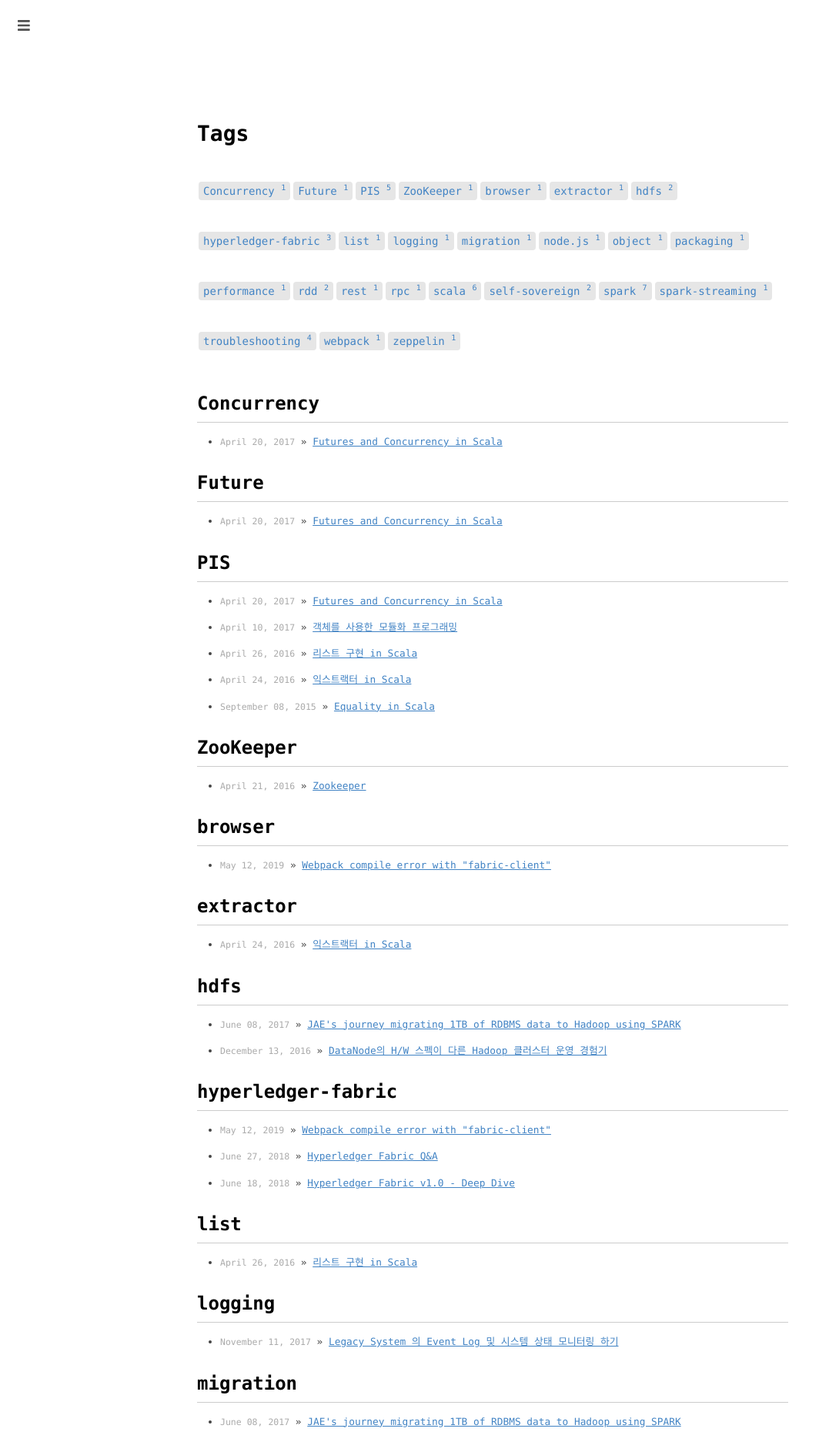
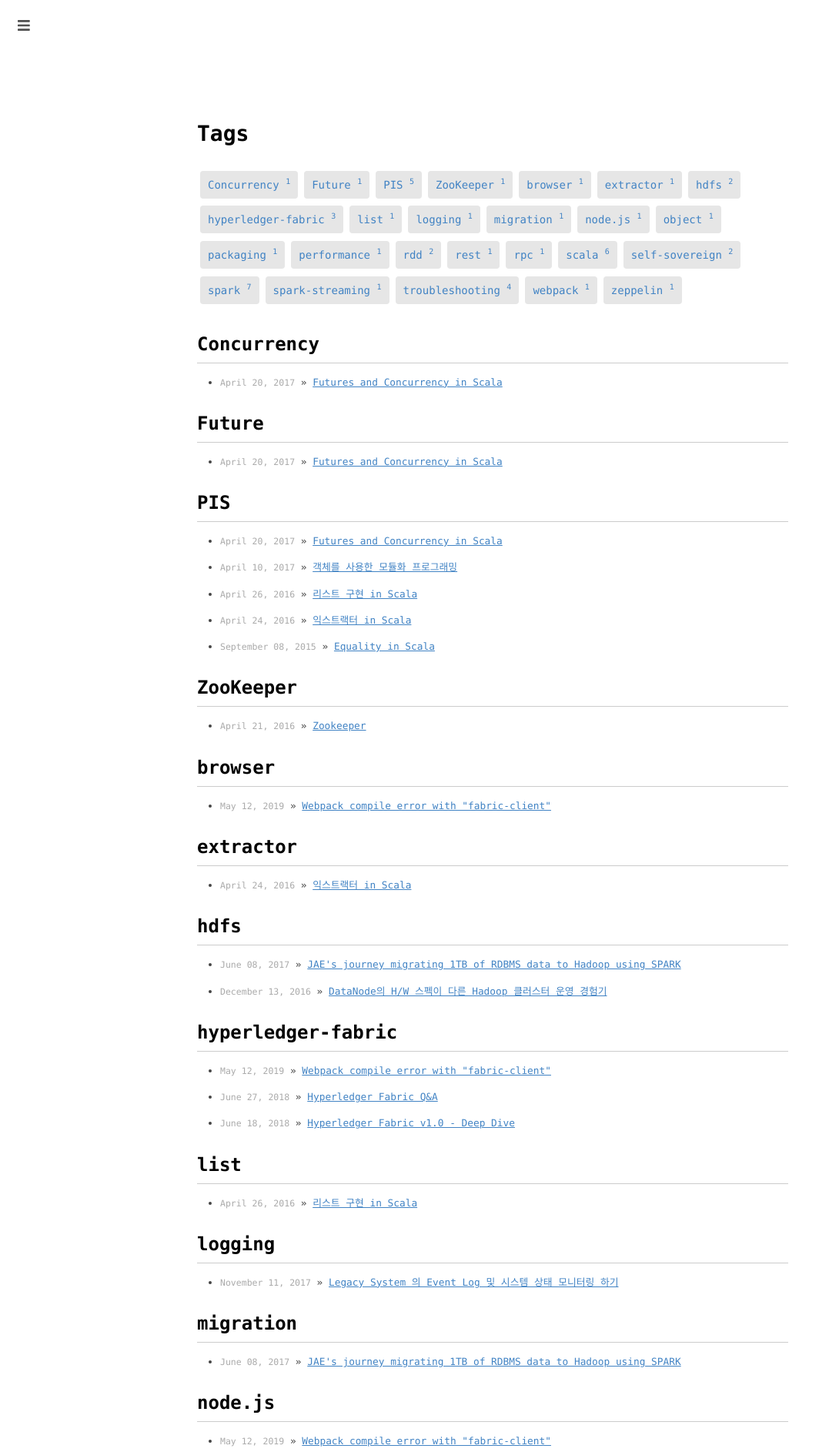
Before and after one commit to rtfmplz/rtfmplz.github.io, a Jekyll site: the page built from tags.html, in a window 1280 px wide. Shown: the top 1886 px of the page at 77% size, without its empty margins (0-1064 px from the left). Built offline with Jekyll 4.4.1, drawn with Linux system fonts in a browser that asks for light colours; nearby versions of some CDN libraries; comment, search, counter and statistics services are not loaded.

Commit message:
tags.scss style 변경

```diff
--- a/_sass/tags.scss
+++ b/_sass/tags.scss
@@ -26,12 +26,12 @@
     float: left;
     font-size: 14px;
     font-size: 0.875rem;
-    line-height: 2.5;
+    line-height: 1;
   }
 
   .tag-box a {
-    padding: 4px 6px;
-    margin: 2px;
+    padding: 10px 10px;
+    margin: 4px;
     background-color: #e6e6e6;
     -webkit-border-radius: 4px;
     -moz-border-radius: 4px;
```
